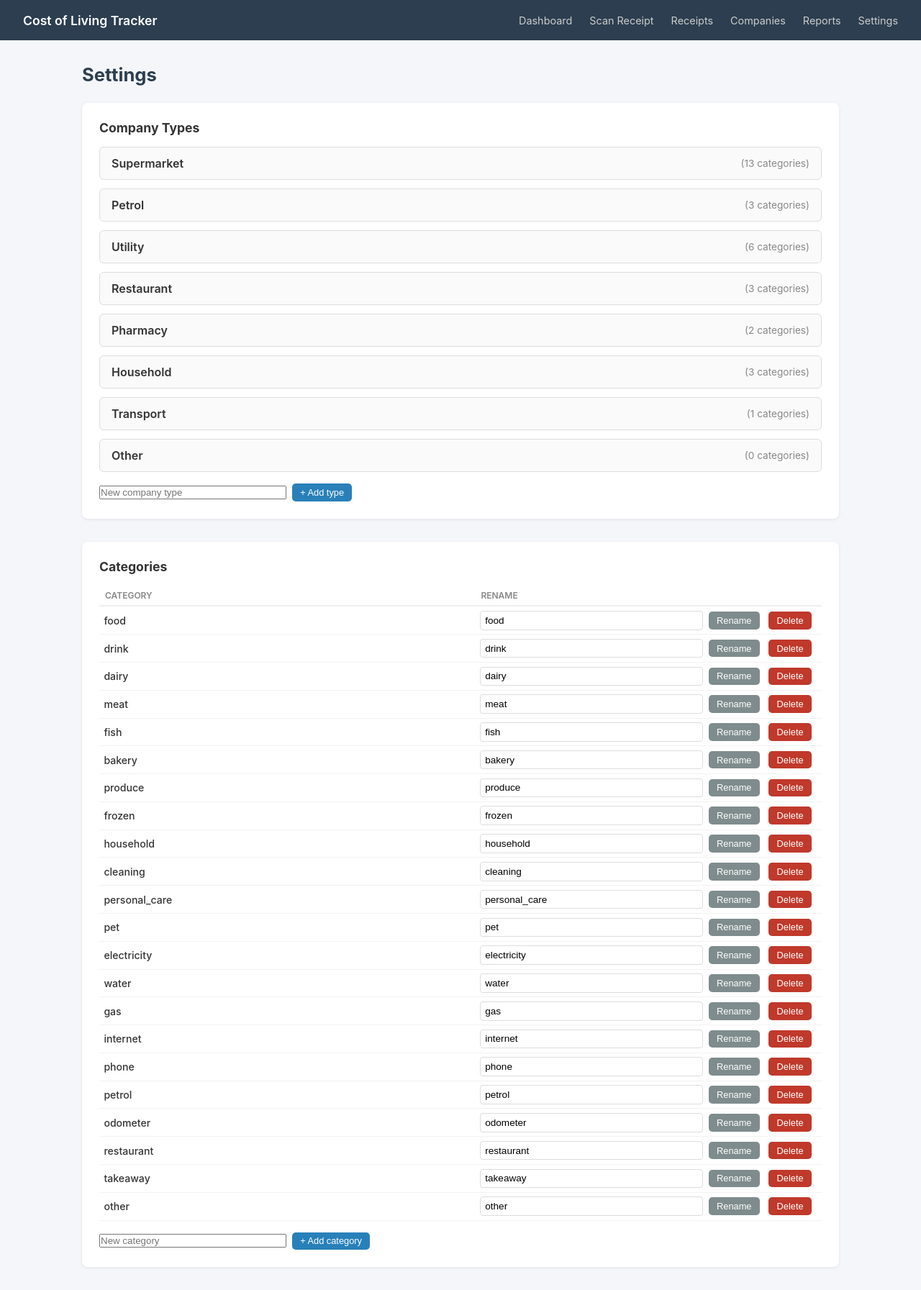
After one commit to IndaloMan/CostOfLiving, a Flask app: page /settings in a window 1280 px wide. The commit adds this page. Shown: the whole page at 72% size. Run offline with Flask 3, Linux system fonts and the light colour scheme.

Commit message:
Add user-manageable dropdown lists via Settings page
Replace hardcoded CATEGORIES / COMPANY_TYPES / TYPE_CATEGORIES constants
with a new ListItem DB table seeded from the same defaults on first run.
Add /settings routes to add, rename, delete company types and categories
with cascade updates to LineItem.category, Company.type and template JSON.
Add Settings nav link and settings.html template with accordion per type
and category table. Also add btn-danger CSS class.

Co-Authored-By: Claude Sonnet 4.6 <noreply@anthropic.com>

```diff
--- a/app/routes.py
+++ b/app/routes.py
@@ -12,7 +12,7 @@ from .template_manager import (
     get_template_items, apply_template_hints,
     update_template, set_template_items
 )
-from .models import Company, Receipt, LineItem, ReceiptAnalysis
+from .models import Company, Receipt, LineItem, ReceiptAnalysis, ListItem, CompanyTemplate
 from .company_analysers import get_analyser_key, canonical_name, get_analysis_endpoint
 from .reports_data import (
     parse_date, default_start,
@@ -24,17 +24,31 @@ from .reports_data import (
 
 main = Blueprint("main", __name__)
 
-CATEGORIES = [
-    "food", "drink", "dairy", "meat", "fish", "bakery", "produce", "frozen",
-    "household", "cleaning", "personal_care", "pet",
-    "electricity", "water", "gas", "internet", "phone",
-    "restaurant", "takeaway", "other",
-]
 
-COMPANY_TYPES = [
-    "Supermarket", "Petrol", "Utility", "Restaurant",
-    "Pharmacy", "Household", "Transport", "Other",
-]
+def _get_categories():
+    """Return sorted list of category values from the DB."""
+    return [
+        item.value for item in
+        ListItem.query.filter_by(list_name="categories").order_by(ListItem.sort_order, ListItem.value).all()
+    ]
+
+
+def _get_company_types():
+    """Return sorted list of company type values from the DB."""
+    return [
+        item.value for item in
+        ListItem.query.filter_by(list_name="company_types").order_by(ListItem.sort_order, ListItem.value).all()
+    ]
+
+
+def _get_type_categories():
+    """Return dict of {company_type: [categories]} for types that have a non-empty meta_list."""
+    result = {}
+    for item in ListItem.query.filter_by(list_name="company_types").order_by(ListItem.sort_order).all():
+        cats = item.meta_list
+        if cats:
+            result[item.value] = cats
+    return result
 
 
 ALLOWED_EXTENSIONS = {"jpg", "jpeg", "png", "pdf"}
@@ -204,11 +218,15 @@ def scan_batch():
 def review(receipt_id):
     receipt = Receipt.query.get_or_404(receipt_id)
     companies = Company.query.order_by(Company.name).all()
+    companies_data = [{"name": c.name, "type": c.type or ""} for c in companies]
     return render_template(
         "review.html",
         receipt=receipt,
-        categories=CATEGORIES,
+        categories=_get_categories(),
         companies=companies,
+        companies_data=companies_data,
+        company_types=_get_company_types(),
+        type_categories=_get_type_categories(),
     )
 
 
@@ -222,15 +240,18 @@ def confirm(receipt_id):
 
     # Update or create company
     company_name = request.form.get("company_name", "").strip()
+    company_type = request.form.get("company_type", "").strip() or None
     company = None
     if company_name:
         company = Company.query.filter(
             db.func.lower(Company.name) == company_name.lower()
         ).first()
         if not company:
-            company = Company(name=company_name, type=request.form.get("company_type"))
+            company = Company(name=company_name, type=company_type)
             db.session.add(company)
             db.session.flush()
+        else:
+            company.type = company_type
         receipt.company = company
 
     # Update receipt header fields
@@ -275,6 +296,24 @@ def confirm(receipt_id):
         )
         db.session.add(li)
         saved_items.append(li)
+
+    # Odometer reading (Petrol receipts) — stored as a zero-cost line item
+    odometer_km = request.form.get("odometer_km", "").strip()
+    if odometer_km:
+        try:
+            km = float(odometer_km)
+            li = LineItem(
+                receipt_id=receipt.id,
+                description="Odometer Reading",
+                quantity=km,
+                unit_price=0.0,
+                total_price=0.0,
+                category="odometer",
+            )
+            db.session.add(li)
+            saved_items.append(li)
+        except ValueError:
+            pass
 
     db.session.flush()
 
@@ -329,6 +368,24 @@ def receipts():
         .all()
     )
     return render_template("receipts.html", receipts=confirmed, pending=pending)
+
+
+# ---------------------------------------------------------------------------
+# Delete a pending receipt
+# ---------------------------------------------------------------------------
+
+@main.route("/receipts/<int:receipt_id>/delete", methods=["POST"])
+def delete_receipt(receipt_id):
+    receipt = Receipt.query.get_or_404(receipt_id)
+    LineItem.query.filter_by(receipt_id=receipt.id).delete()
+    # Remove uploaded file
+    filepath = os.path.join(current_app.config["UPLOAD_FOLDER"], receipt.filename)
+    if os.path.exists(filepath):
+        os.remove(filepath)
+    db.session.delete(receipt)
+    db.session.commit()
+    flash(f"Receipt '{receipt.filename}' deleted.", "success")
+    return redirect(url_for("main.receipts"))
 
 
 # ---------------------------------------------------------------------------
@@ -398,11 +455,15 @@ def process_all_pending():
 def edit_receipt(receipt_id):
     receipt = Receipt.query.get_or_404(receipt_id)
     companies = Company.query.order_by(Company.name).all()
+    companies_data = [{"name": c.name, "type": c.type or ""} for c in companies]
     return render_template(
         "review.html",
         receipt=receipt,
-        categories=CATEGORIES,
+        categories=_get_categories(),
         companies=companies,
+        companies_data=companies_data,
+        company_types=_get_company_types(),
+        type_categories=_get_type_categories(),
         editing=True,
     )
 
@@ -456,8 +517,8 @@ def company_detail(company_id):
         company=company,
         template_items=template_items,
         receipt_count=receipt_count,
-        categories=CATEGORIES,
-        company_types=COMPANY_TYPES,
+        categories=_get_categories(),
+        company_types=_get_company_types(),
     )
 
 
@@ -741,6 +802,150 @@ def uploaded_file(filename):
 
 
 # ---------------------------------------------------------------------------
+# Settings — manage dropdown lists
+# ---------------------------------------------------------------------------
+
+@main.route("/settings")
+def settings():
+    company_types = (
+        ListItem.query
+        .filter_by(list_name="company_types")
+        .order_by(ListItem.sort_order, ListItem.value)
+        .all()
+    )
+    categories = (
+        ListItem.query
+        .filter_by(list_name="categories")
+        .order_by(ListItem.sort_order, ListItem.value)
+        .all()
+    )
+    return render_template("settings.html", company_types=company_types, categories=categories)
+
+
+@main.route("/settings/lists/<list_name>/add", methods=["POST"])
+def settings_list_add(list_name):
+    if list_name not in ("company_types", "categories"):
+        flash("Unknown list.", "error")
+        return redirect(url_for("main.settings"))
+
+    value = request.form.get("value", "").strip()
+    if not value:
+        flash("Value cannot be empty.", "error")
+        return redirect(url_for("main.settings"))
+
+    existing = ListItem.query.filter_by(list_name=list_name, value=value).first()
+    if existing:
+        flash(f"'{value}' already exists in {list_name}.", "error")
+        return redirect(url_for("main.settings"))
+
+    max_order = db.session.query(db.func.max(ListItem.sort_order)).filter_by(list_name=list_name).scalar() or 0
+    db.session.add(ListItem(list_name=list_name, value=value, sort_order=max_order + 1))
+    db.session.commit()
+    flash(f"Added '{value}' to {list_name.replace('_', ' ')}.", "success")
+    return redirect(url_for("main.settings"))
+
+
+@main.route("/settings/lists/<int:item_id>/delete", methods=["POST"])
+def settings_list_delete(item_id):
+    item = ListItem.query.get_or_404(item_id)
+    value = item.value
+    list_name = item.list_name
+
+    if list_name == "categories":
+        # Clear category from line items
+        LineItem.query.filter_by(category=value).update({"category": None})
+        # Patch template JSON blobs
+        for tmpl in CompanyTemplate.query.all():
+            try:
+                items = json.loads(tmpl.known_items) if tmpl.known_items else []
+                patched = [
+                    {**it, "category": None} if it.get("category") == value else it
+                    for it in items
+                ]
+                if patched != items:
+                    tmpl.known_items = json.dumps(patched)
+            except (ValueError, TypeError):
+                pass
+        # Remove from company type meta lists
+        for ct in ListItem.query.filter_by(list_name="company_types").all():
+            cats = ct.meta_list
+            if value in cats:
+                ct.meta = json.dumps([c for c in cats if c != value])
+
+    elif list_name == "company_types":
+        # Clear type from companies
+        Company.query.filter_by(type=value).update({"type": None})
+
+    db.session.delete(item)
+    db.session.commit()
+    flash(f"Deleted '{value}' from {list_name.replace('_', ' ')}.", "success")
+    return redirect(url_for("main.settings"))
+
+
+@main.route("/settings/lists/<int:item_id>/rename", methods=["POST"])
+def settings_list_rename(item_id):
+    item = ListItem.query.get_or_404(item_id)
+    old_value = item.value
+    new_value = request.form.get("value", "").strip()
+
+    if not new_value:
+        flash("New name cannot be empty.", "error")
+        return redirect(url_for("main.settings"))
+
+    if new_value == old_value:
+        return redirect(url_for("main.settings"))
+
+    existing = ListItem.query.filter_by(list_name=item.list_name, value=new_value).first()
+    if existing:
+        flash(f"'{new_value}' already exists.", "error")
+        return redirect(url_for("main.settings"))
+
+    if item.list_name == "categories":
+        # Cascade: line items
+        LineItem.query.filter_by(category=old_value).update({"category": new_value})
+        # Cascade: template JSON blobs
+        for tmpl in CompanyTemplate.query.all():
+            try:
+                items = json.loads(tmpl.known_items) if tmpl.known_items else []
+                patched = [
+                    {**it, "category": new_value} if it.get("category") == old_value else it
+                    for it in items
+                ]
+                if patched != items:
+                    tmpl.known_items = json.dumps(patched)
+            except (ValueError, TypeError):
+                pass
+        # Cascade: company type meta lists
+        for ct in ListItem.query.filter_by(list_name="company_types").all():
+            cats = ct.meta_list
+            if old_value in cats:
+                ct.meta = json.dumps([new_value if c == old_value else c for c in cats])
+
+    elif item.list_name == "company_types":
+        # Cascade: companies
+        Company.query.filter_by(type=old_value).update({"type": new_value})
+
+    item.value = new_value
+    db.session.commit()
+    flash(f"Renamed '{old_value}' to '{new_value}'.", "success")
+    return redirect(url_for("main.settings"))
+
+
+@main.route("/settings/types/<int:item_id>/categories", methods=["POST"])
+def settings_type_categories(item_id):
+    item = ListItem.query.get_or_404(item_id)
+    if item.list_name != "company_types":
+        flash("Not a company type.", "error")
+        return redirect(url_for("main.settings"))
+
+    selected = request.form.getlist("categories")
+    item.meta = json.dumps(selected) if selected else None
+    db.session.commit()
+    flash(f"Categories updated for '{item.value}'.", "success")
+    return redirect(url_for("main.settings"))
+
+
+# ---------------------------------------------------------------------------
 # Helpers
 # ---------------------------------------------------------------------------
 
--- a/app/static/css/style.css
+++ b/app/static/css/style.css
@@ -104,6 +104,14 @@ h2 {
 
 .btn-secondary:hover {
     background: #6c7a7b;
+}
+
+.btn-danger {
+    background: #c0392b;
+}
+
+.btn-danger:hover {
+    background: #a93226;
 }
 
 /* Stats row */
--- a/app/templates/base.html
+++ b/app/templates/base.html
@@ -19,6 +19,7 @@
             <li><a href="/receipts">Receipts</a></li>
             <li><a href="/companies">Companies</a></li>
             <li><a href="/reports">Reports</a></li>
+            <li><a href="/settings">Settings</a></li>
         </ul>
     </nav>
     <script>
--- /dev/null
+++ b/app/templates/settings.html
@@ -0,0 +1,115 @@
+{% extends "base.html" %}
+{% block title %}Settings — Lists{% endblock %}
+
+{% block content %}
+<h1 style="margin-bottom:1.5rem;">Settings</h1>
+
+<!-- ================================================================
+     COMPANY TYPES
+     ================================================================ -->
+<div class="card" style="margin-bottom:2rem;">
+    <h2 style="margin-bottom:1rem;">Company Types</h2>
+
+    {% for ct in company_types %}
+    <details style="border:1px solid #ddd; border-radius:6px; margin-bottom:0.75rem; background:#fafafa;">
+        <summary style="padding:0.75rem 1rem; cursor:pointer; display:flex; align-items:center; gap:0.75rem; list-style:none;">
+            <span style="font-weight:600; flex:1;">{{ ct.value }}</span>
+            <span style="color:#888; font-size:0.85rem;">({{ ct.meta_list | length }} categories)</span>
+        </summary>
+
+        <div style="padding:1rem; border-top:1px solid #eee; background:#fff;">
+
+            <!-- Rename -->
+            <form method="POST" action="{{ url_for('main.settings_list_rename', item_id=ct.id) }}"
+                  style="display:flex; gap:0.5rem; margin-bottom:1rem; align-items:center;">
+                <input type="text" name="value" value="{{ ct.value }}"
+                       style="flex:1; max-width:260px;">
+                <button type="submit" class="btn btn-secondary btn-sm">Rename</button>
+            </form>
+
+            <!-- Category checkboxes -->
+            <form method="POST" action="{{ url_for('main.settings_type_categories', item_id=ct.id) }}">
+                <p style="font-weight:500; margin-bottom:0.5rem;">Linked categories:</p>
+                <div style="display:flex; flex-wrap:wrap; gap:0.5rem 1.5rem; margin-bottom:1rem;">
+                    {% for cat in categories %}
+                    <label style="display:flex; align-items:center; gap:0.3rem; cursor:pointer;">
+                        <input type="checkbox" name="categories" value="{{ cat.value }}"
+                               {% if cat.value in ct.meta_list %}checked{% endif %}>
+                        {{ cat.value }}
+                    </label>
+                    {% endfor %}
+                </div>
+                <button type="submit" class="btn btn-secondary btn-sm">Save categories</button>
+            </form>
+
+            <!-- Delete -->
+            <form method="POST" action="{{ url_for('main.settings_list_delete', item_id=ct.id) }}"
+                  style="margin-top:1rem;"
+                  onsubmit="return confirm('Delete company type \'{{ ct.value }}\'? Companies using this type will have their type cleared.')">
+                <button type="submit" class="btn btn-danger btn-sm">Delete type</button>
+            </form>
+        </div>
+    </details>
+    {% else %}
+    <p style="color:#888;">No company types yet.</p>
+    {% endfor %}
+
+    <!-- Add new type -->
+    <form method="POST" action="{{ url_for('main.settings_list_add', list_name='company_types') }}"
+          style="display:flex; gap:0.5rem; margin-top:1rem; align-items:center;">
+        <input type="text" name="value" placeholder="New company type" style="flex:1; max-width:260px;" required>
+        <button type="submit" class="btn btn-sm">+ Add type</button>
+    </form>
+</div>
+
+
+<!-- ================================================================
+     CATEGORIES
+     ================================================================ -->
+<div class="card">
+    <h2 style="margin-bottom:1rem;">Categories</h2>
+
+    {% if categories %}
+    <div class="table-wrap">
+        <table class="items-table">
+            <thead>
+                <tr>
+                    <th>Category</th>
+                    <th style="width:40%">Rename</th>
+                    <th style="width:80px;"></th>
+                </tr>
+            </thead>
+            <tbody>
+                {% for cat in categories %}
+                <tr>
+                    <td style="font-weight:500;">{{ cat.value }}</td>
+                    <td>
+                        <form method="POST" action="{{ url_for('main.settings_list_rename', item_id=cat.id) }}"
+                              style="display:flex; gap:0.5rem; align-items:center;">
+                            <input type="text" name="value" value="{{ cat.value }}" style="flex:1;">
+                            <button type="submit" class="btn btn-secondary btn-sm">Rename</button>
+                        </form>
+                    </td>
+                    <td>
+                        <form method="POST" action="{{ url_for('main.settings_list_delete', item_id=cat.id) }}"
+                              onsubmit="return confirm('Delete category \'{{ cat.value }}\'? All line items with this category will be cleared.')">
+                            <button type="submit" class="btn btn-danger btn-sm">Delete</button>
+                        </form>
+                    </td>
+                </tr>
+                {% endfor %}
+            </tbody>
+        </table>
+    </div>
+    {% else %}
+    <p style="color:#888;">No categories yet.</p>
+    {% endif %}
+
+    <!-- Add new category -->
+    <form method="POST" action="{{ url_for('main.settings_list_add', list_name='categories') }}"
+          style="display:flex; gap:0.5rem; margin-top:1rem; align-items:center;">
+        <input type="text" name="value" placeholder="New category" style="flex:1; max-width:260px;" required>
+        <button type="submit" class="btn btn-sm">+ Add category</button>
+    </form>
+</div>
+{% endblock %}
```
Also changed, not shown: app/__init__.py (+43 -0 lines), app/models.py (+22 -0 lines), app/templates/receipts.html (+6 -1 lines), app/templates/review.html (+88 -8 lines).
